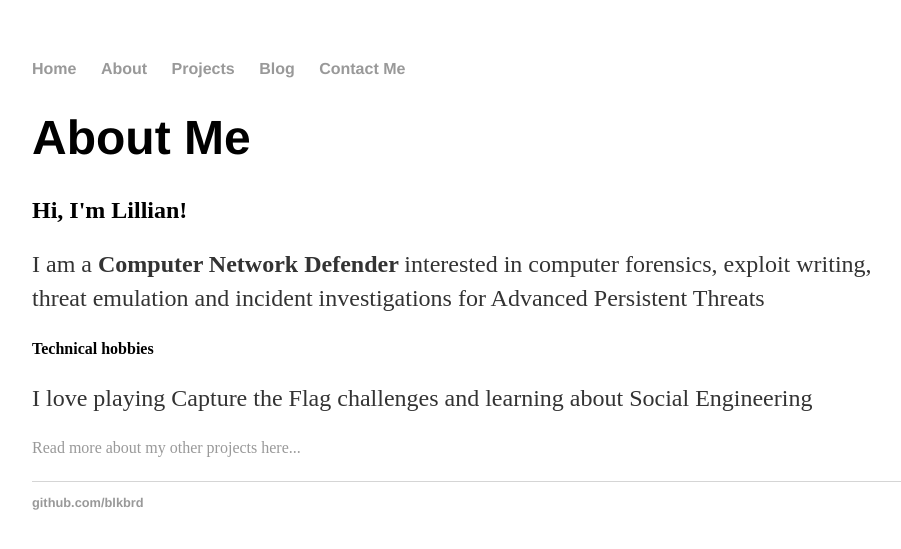
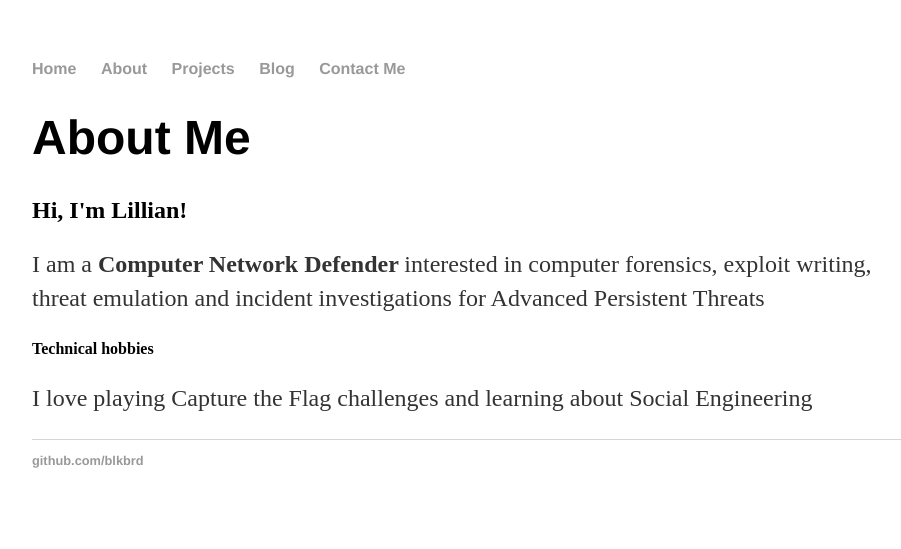
Before and after one commit to blkbrd/blkbrd.github.io, a Jekyll site: the page built from about/index.html, in a window 1280 px wide. Shown: the top 549 px of the page, without its empty margins (160-1061 px from the left). Built offline with Jekyll 4.4.1, drawn with Linux system fonts in a browser that asks for light colours.

Commit message:
Update index.html

```diff
--- a/about/index.html
+++ b/about/index.html
@@ -10,5 +10,4 @@ title: About Me
 			threat emulation and incident investigations for Advanced Persistent Threats</p>
 	<h4>Technical hobbies</h4>
                 <p> I love playing Capture the Flag challenges and learning about Social Engineering</p>
-		<a href="/projects">Read more about my other projects here...</a></p>
 </div><!-- /.blurb -->
```
